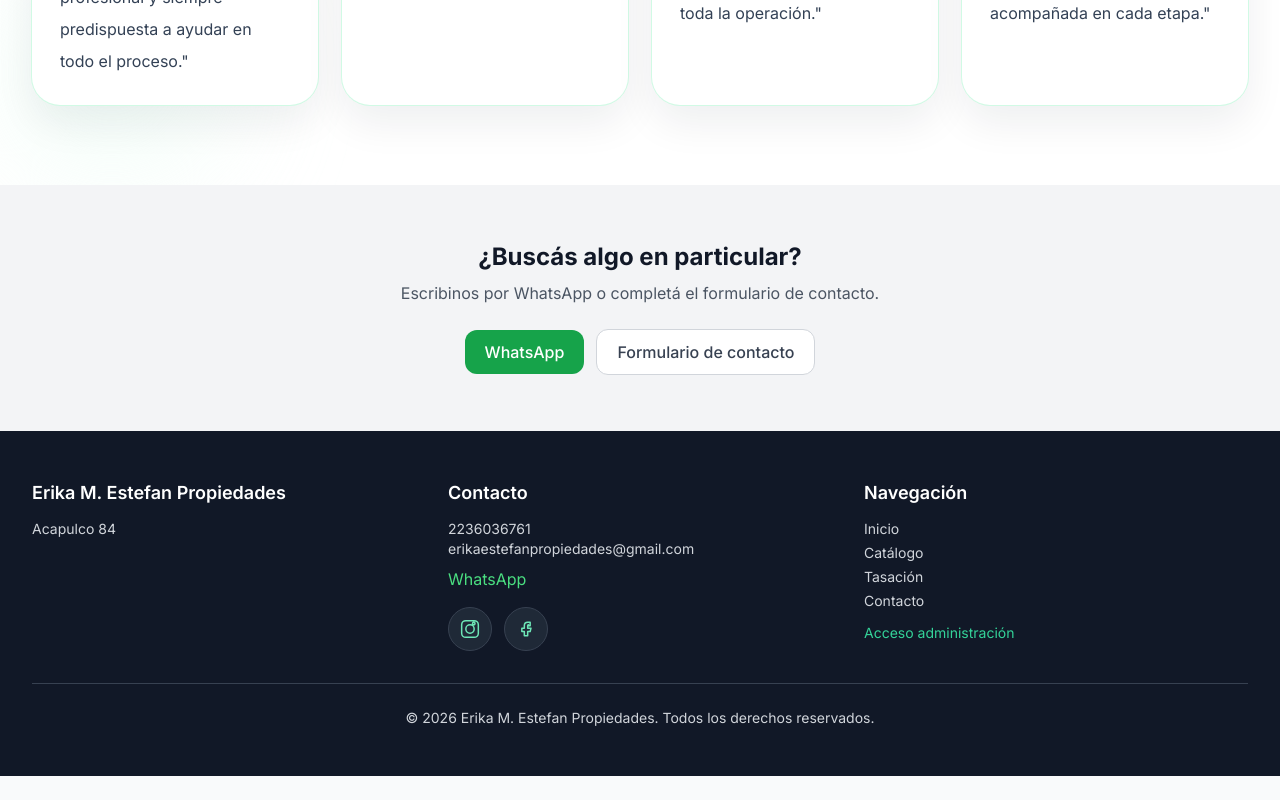
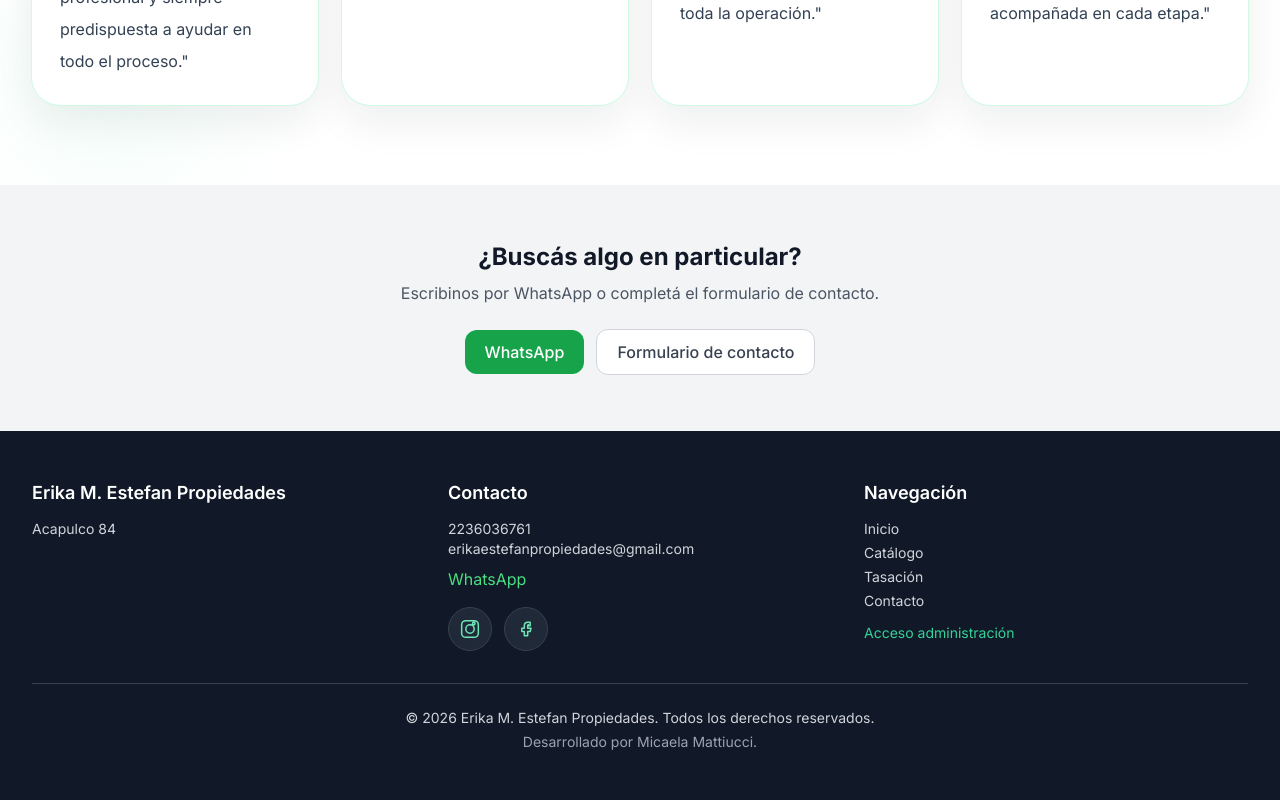
Before and after one commit to MicaelaMarg/InmobiliariaPropiedadesEstefan, a Vue app: page / in a window 1280 px wide. Shown: the part 2678-3478 px from the top of the page. Before the commit the page ends 3454 px from the top, so only its background shows below. Built offline with nearby package versions, Linux system fonts and the light colour scheme; no server answers.

Commit message:
chore: credit desarrolladora en el footer

```diff
--- a/src/components/layout/PublicFooter.vue
+++ b/src/components/layout/PublicFooter.vue
@@ -65,6 +65,7 @@ const socialLinks = [
       </div>
       <div class="border-t border-gray-700 mt-8 pt-6 text-center text-sm">
         © {{ new Date().getFullYear() }} {{ settings.businessName }}. Todos los derechos reservados.
+        <span class="block mt-1 text-gray-400">Desarrollado por Micaela Mattiucci.</span>
       </div>
     </div>
   </footer>
```
